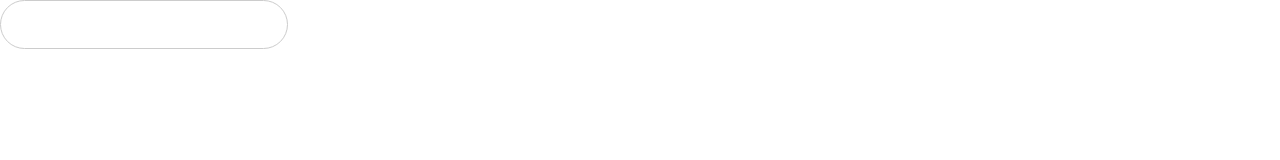
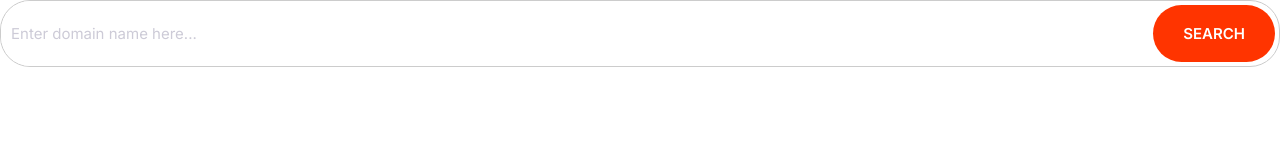
Before and after one commit to GutoAS/moshified, a plain HTML site: page index.html in a window 1280 px wide. Drawn offline with Linux system fonts and the light colour scheme.

Commit message:
css input section modified 1

```diff
--- a/css/styles.css
+++ b/css/styles.css
@@ -6,6 +6,8 @@
   --color-headings: #1b0760;
   --color-primary: #2584ff;
   --color-secondary: #00d9ff;
+  --color-border: #ccc;
+  --border-radius: 30px;
 }
 
 *,
@@ -247,8 +249,8 @@ a {
 /* Input */
 
 .input {
-  border-radius: 30px;
-  border: 1px solid #ccc;
+  border-radius: var(--border-radius);
+  border: 1px solid var(--color-border);
   color: var(--color-headings);
   font-size: 2rem;
   outline: 0;
@@ -259,6 +261,22 @@ a {
   color: #cdcbd7;
 }
 
+.input-group {
+  border: 1px solid var(--color-border);
+  border-radius: var(--border-radius);
+  display: flex;
+}
+
+.input-group .input {
+  border: 0;
+  flex-grow: 1;
+  padding: 1.5rem 1rem;
+}
+
+.input-group .btn {
+  margin: 4px;
+}
+
 @media screen and (min-width: 1024px) {
   .input {
     font-size: 1.5rem;
--- a/index.html
+++ b/index.html
@@ -9,6 +9,13 @@
     <link rel="stylesheet" href="css/styles.css" />
   </head>
   <body>
-    <input type="text" class="input" />
+    <div class="input-group">
+      <input
+        type="text"
+        class="input"
+        placeholder="Enter domain name here..."
+      />
+      <button class="btn btn--accent">Search</button>
+    </div>
   </body>
 </html>
```
